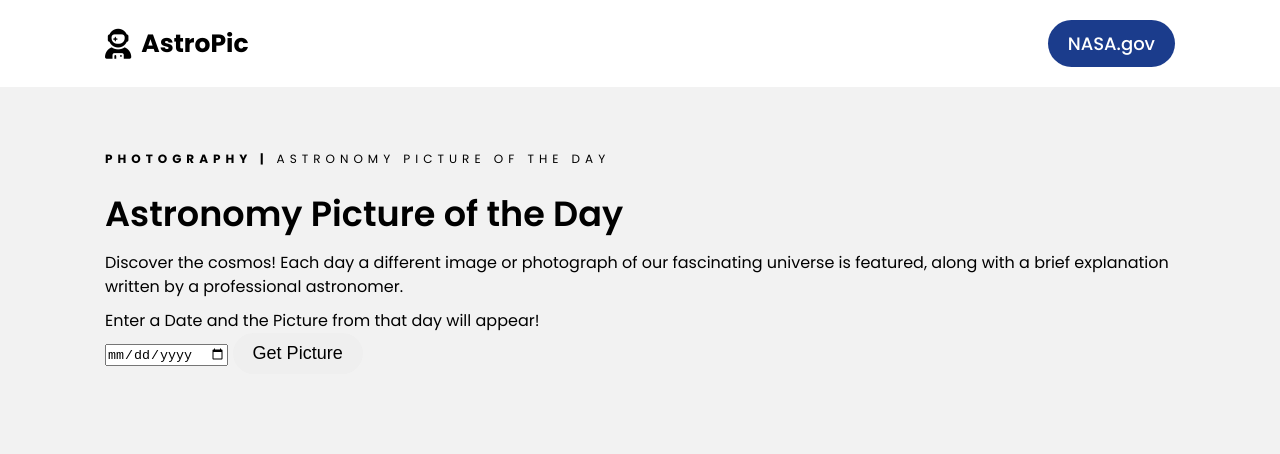
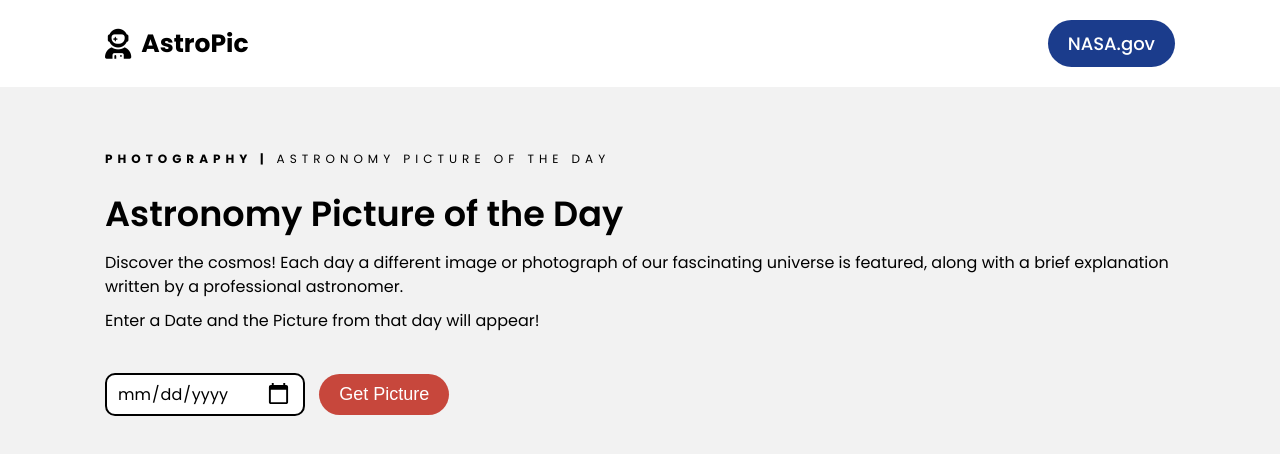
Before and after one commit to Danielle-Higgins/astropic, a plain HTML site: page index.html in a window 1280 px wide. Drawn offline with Linux system fonts and the light colour scheme.

Commit message:
added styles for date content

```diff
--- a/styles.css
+++ b/styles.css
@@ -105,6 +105,36 @@ img {
   margin-top: 10px;
 }
 
+.date-container {
+  padding: 40px 0 60px;
+}
+
+.date-container input {
+  width: 200px;
+  padding: 5px 10px;
+  font-size: 1.6rem;
+  border-radius: 10px;
+  font-family: "Poppins", Arial, Helvetica, sans-serif;
+  outline: none;
+  border: 2px solid black;
+}
+
+.date-container input[type="date"]::-webkit-calendar-picker-indicator {
+  font-size: 2.5rem;
+  cursor: pointer;
+}
+
+.date-container button {
+  background-color: rgb(199, 71, 60);
+  color: #fff;
+  margin-left: 10px;
+  transition: 0.5s;
+}
+
+.date-container button:hover {
+  transform: scale(1.03);
+}
+
 /* ----- Utility Classes ----- */
 .container {
   max-width: 1100px;
```
